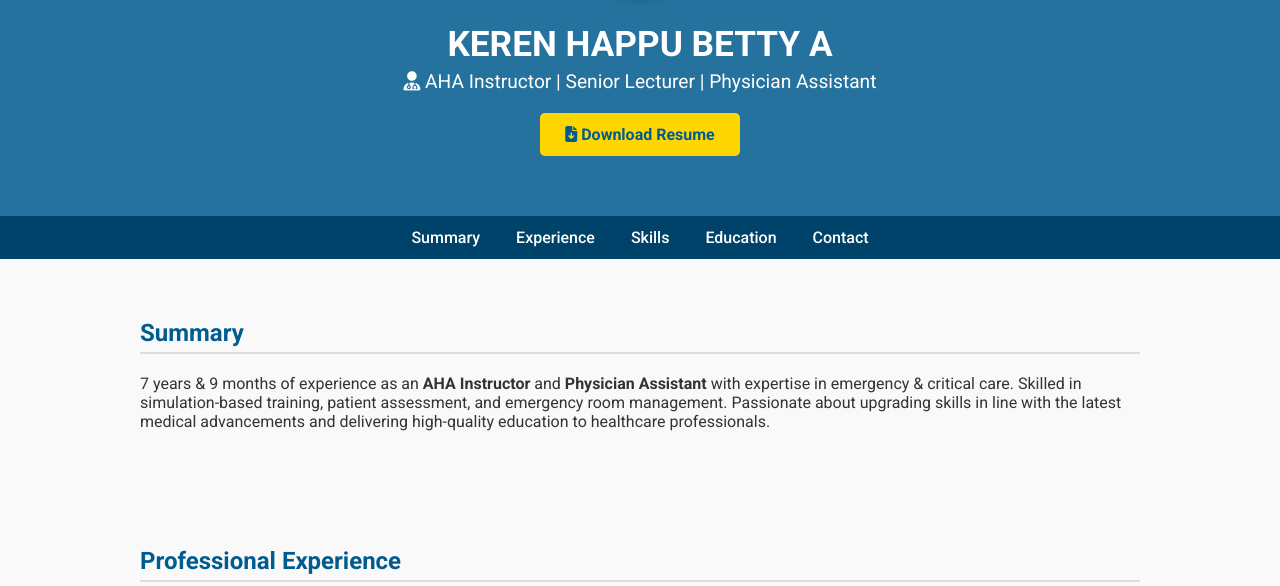
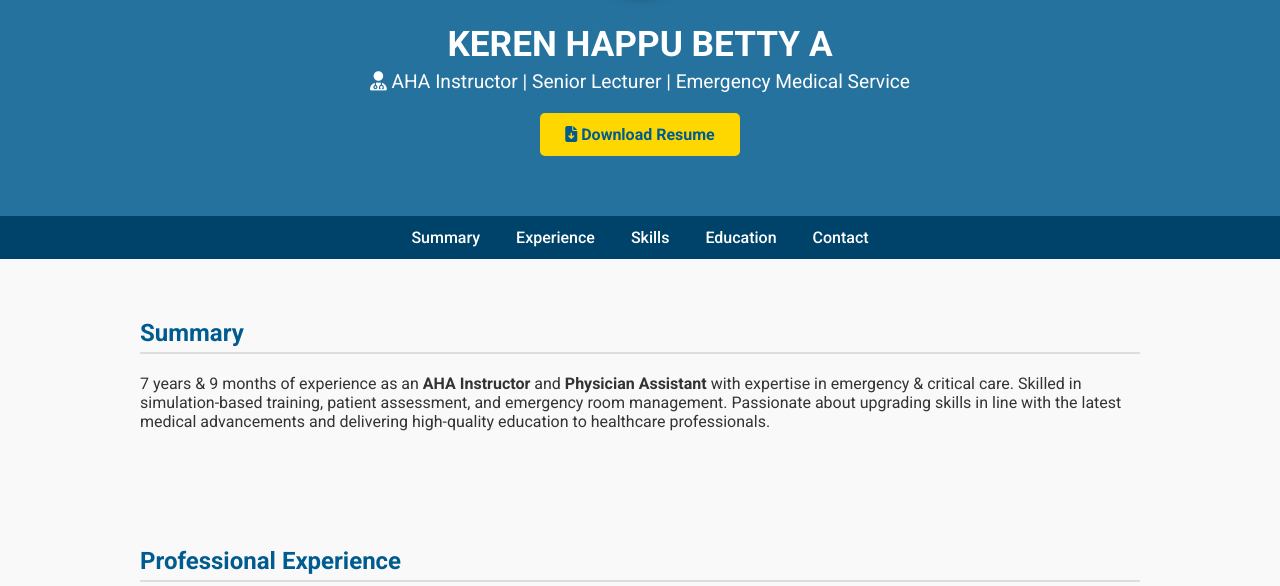
Before and after one commit to kerenbetty93-cmyk/kerenbetty93-cmyk.github.io, a plain HTML site: page index.html in a window 1280 px wide. Shown: the part 214-800 px from the top of the page. Drawn offline with nearby package versions, Linux system fonts and the light colour scheme.

Commit message:
Update index.html

```diff
--- a/index.html
+++ b/index.html
@@ -166,7 +166,7 @@
 <header data-aos="fade-down">
     <img src="photo.jpg" alt=" KEREN HAPPU BETTY A Photo">
     <h1> KEREN HAPPU BETTY A </h1>
-    <p><i class="fa-solid fa-user-doctor"></i> AHA Instructor | Senior Lecturer | Physician Assistant</p>
+    <p><i class="fa-solid fa-user-doctor"></i> AHA Instructor | Senior Lecturer | Emergency Medical Service</p>
     <a class="download-btn" href="Resume.pdf" target="_blank"><i class="fa-solid fa-file-arrow-down"></i> Download Resume</a>
 </header>
 
```
